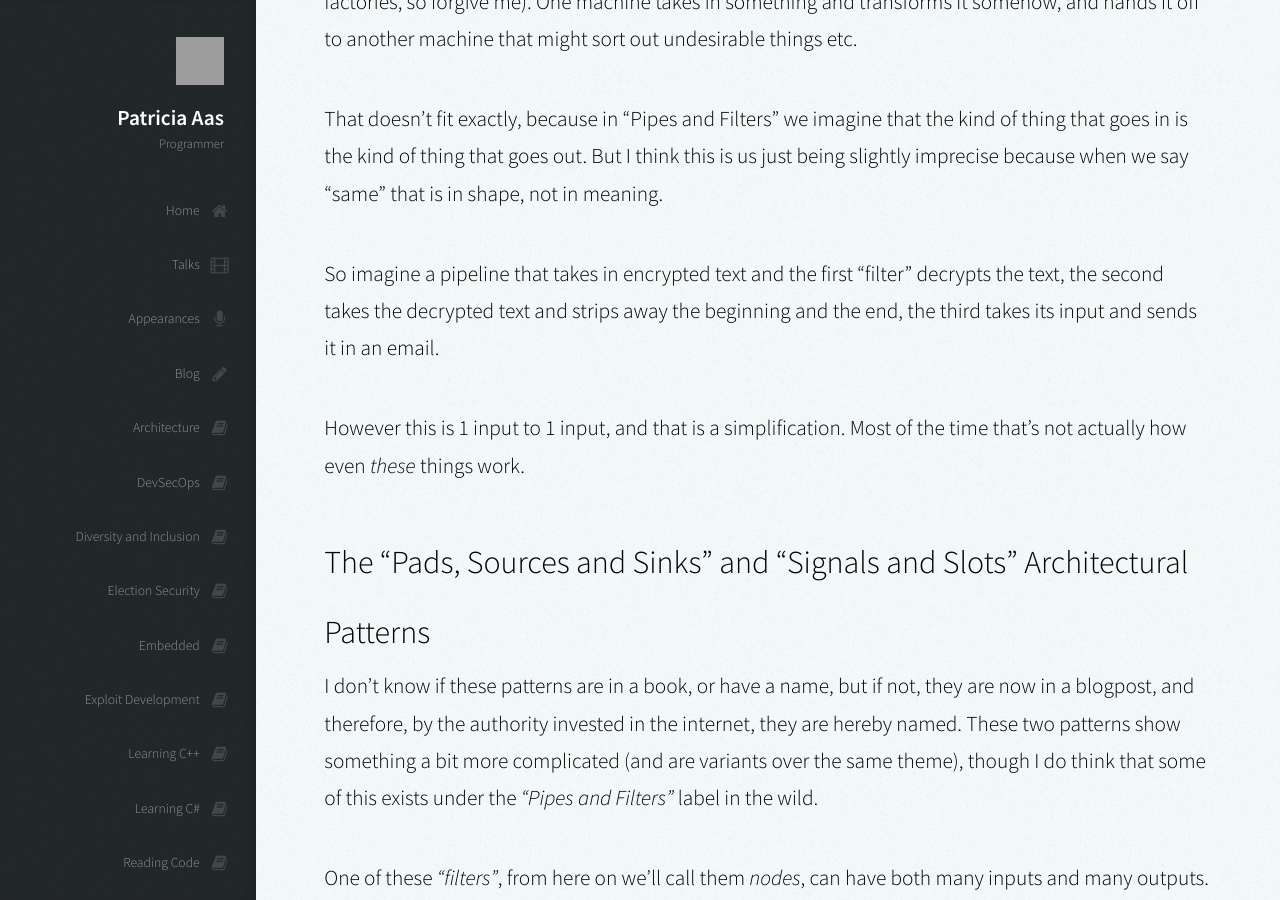
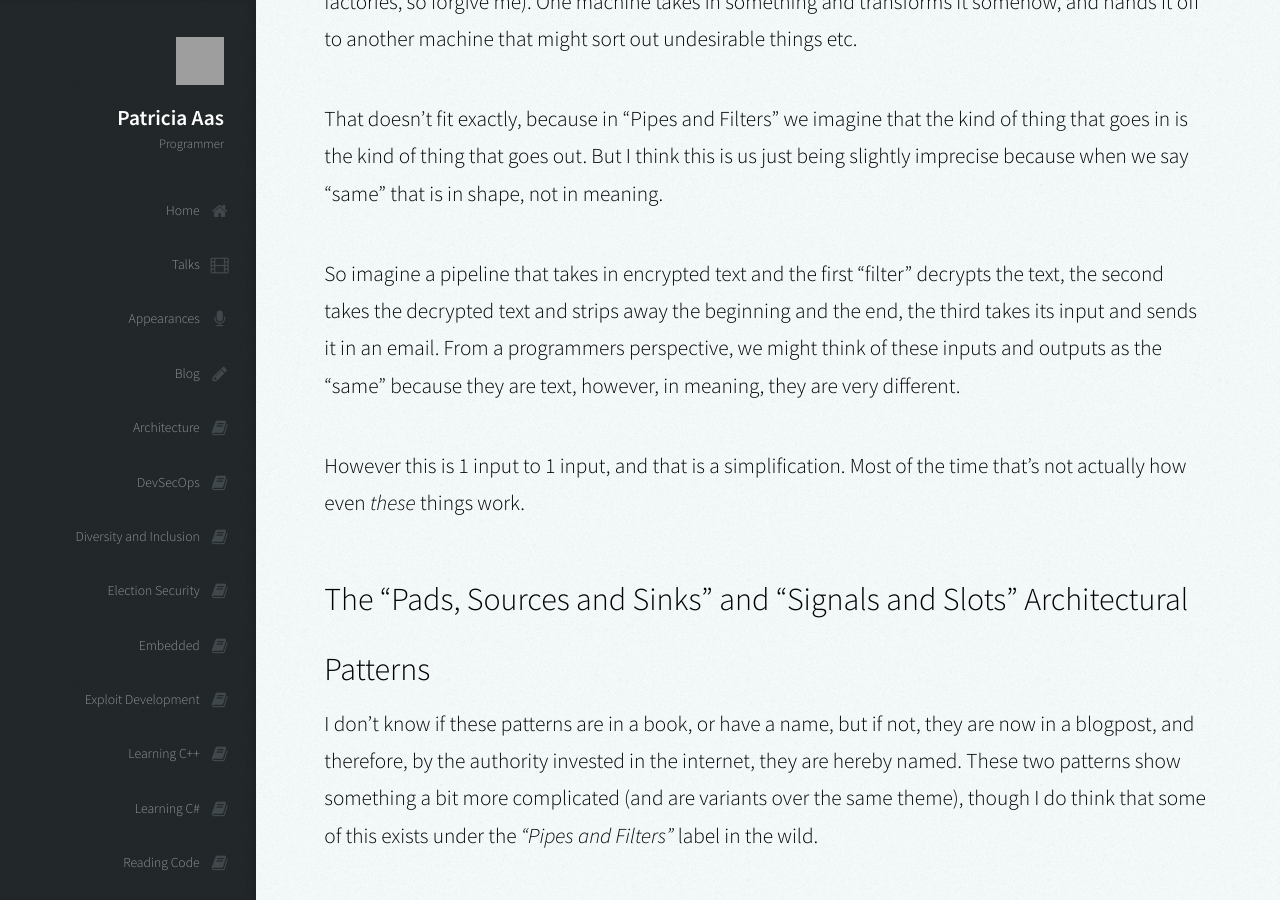
Before and after one commit to patricia-gallardo/patricia-gallardo.github.io, a Jekyll site: the page built from _posts/2025-05-30-why_lean_software_dev_is_wrong.md, in a window 1280 px wide and 900 px high, scrolled down 2306 px. Built offline with Jekyll 4.4.1, drawn with Linux system fonts in a browser that asks for light colours; nearby versions of some CDN libraries; grey boxes are pictures that could not be loaded.

Commit message:
Fix missing sentence

```diff
--- a/_posts/2025-05-30-why_lean_software_dev_is_wrong.md
+++ b/_posts/2025-05-30-why_lean_software_dev_is_wrong.md
@@ -39,7 +39,7 @@ In a physical "factory" you could think of this as maybe a production line (I do
 
 That doesn't fit exactly, because in "Pipes and Filters" we imagine that the kind of thing that goes in is the kind of thing that goes out. But I think this is us just being slightly imprecise because when we say "same" that is in shape, not in meaning.
 
-So imagine a pipeline that takes in encrypted text and the first "filter" decrypts the text, the second takes the decrypted text and strips away the beginning and the end, the third takes its input and sends it in an email.
+So imagine a pipeline that takes in encrypted text and the first "filter" decrypts the text, the second takes the decrypted text and strips away the beginning and the end, the third takes its input and sends it in an email. From a programmers perspective, we might think of these inputs and outputs as the "same" because they are text, however, in meaning, they are very different.
 
 However this is 1 input to 1 input, and that is a simplification. Most of the time that's not actually how even *these* things work.
 
```
